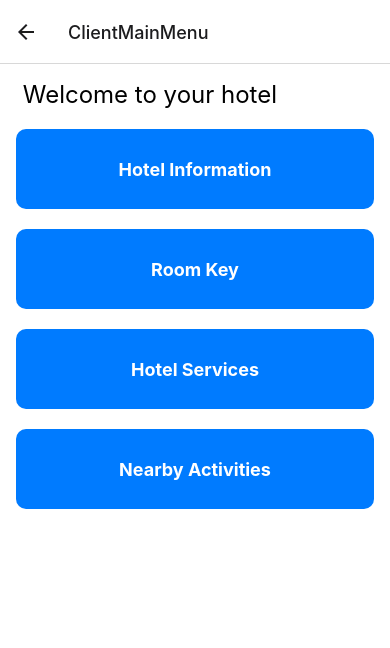
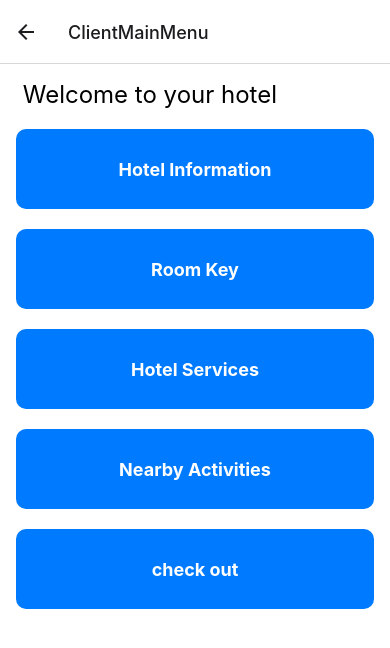
Before and after one commit to MaorHadadLD/SHS-SmartHotel, a React Native app in the folder Client/: screen /ClientMainMenu in a window 390 px wide. Shown: the top 648 px of the page. Built offline with nearby package versions, Linux system fonts and the light colour scheme.

Commit message:
Adding pages

```diff
--- a/Client/data/ClassDpData.js
+++ b/Client/data/ClassDpData.js
@@ -8,6 +8,8 @@ export const ClassDpCategories = [
     new ClassDpCategory('c2','Room Service','white'),
     new ClassDpCategory('c3','Cleaning Room','white'),
     new ClassDpCategory('c4','Pool Bar','white'),
+    new ClassDpCategory('c5','Dining Room','white'),
+    new ClassDpCategory('c6','Spa','white'),
 ];
 
 export const Requests = [
--- a/Client/screens/guest/ClientMainMenu.js
+++ b/Client/screens/guest/ClientMainMenu.js
@@ -15,6 +15,7 @@ function ClientMainMenu({ navigation, route }) {
     { id: '2', title: "Room Key", screen: "RoomKeyScreen" },
     { id: '3', title: "Hotel Services", screen: "HotelServicesScreen" },
     { id: '4', title: "Nearby Activities", screen: "NearbyActivitiesScreen" },
+    { id: '5', title: "check out", screen: "checkOutScreen" },
   ];
 
   const renderItem = ({ item }) => (
```
